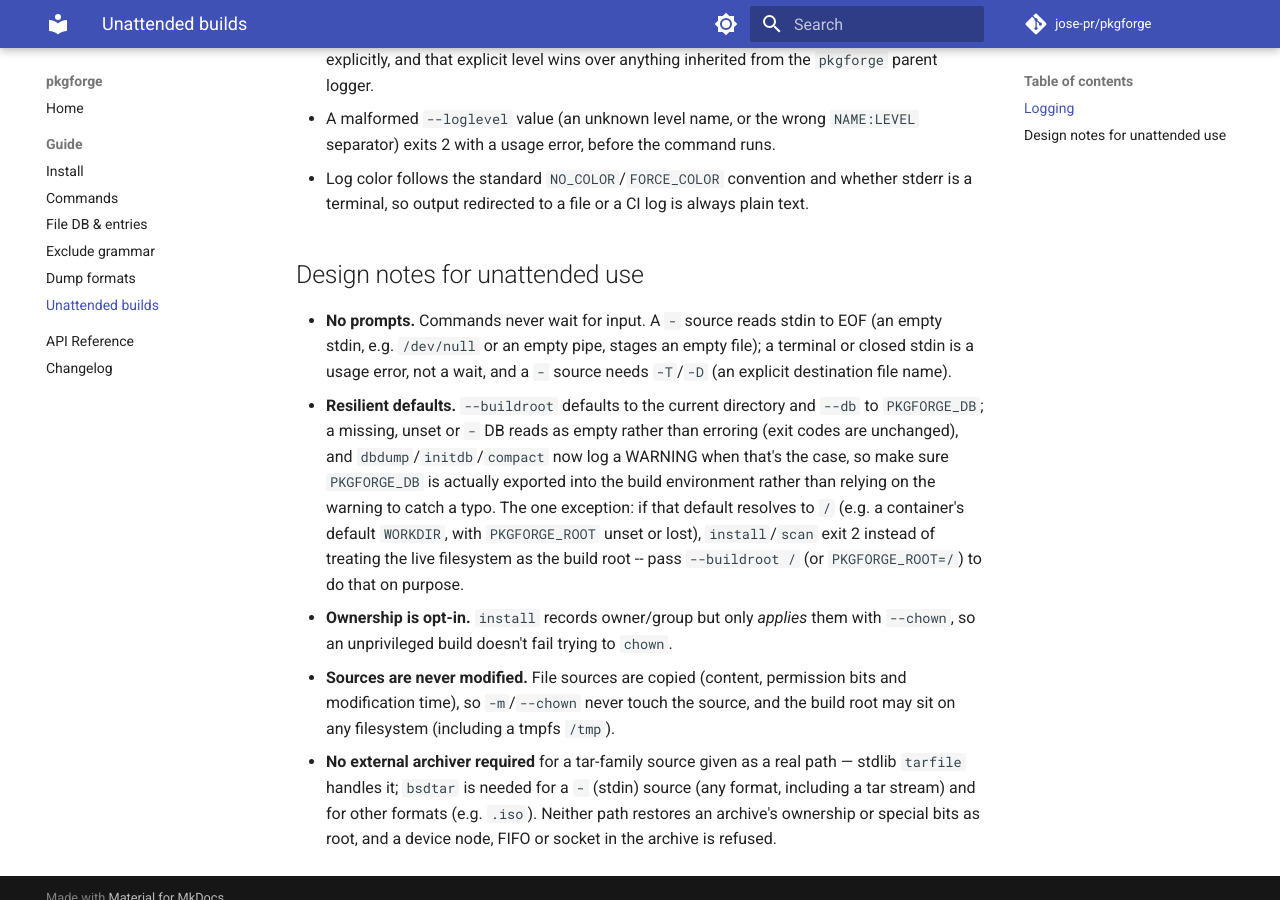
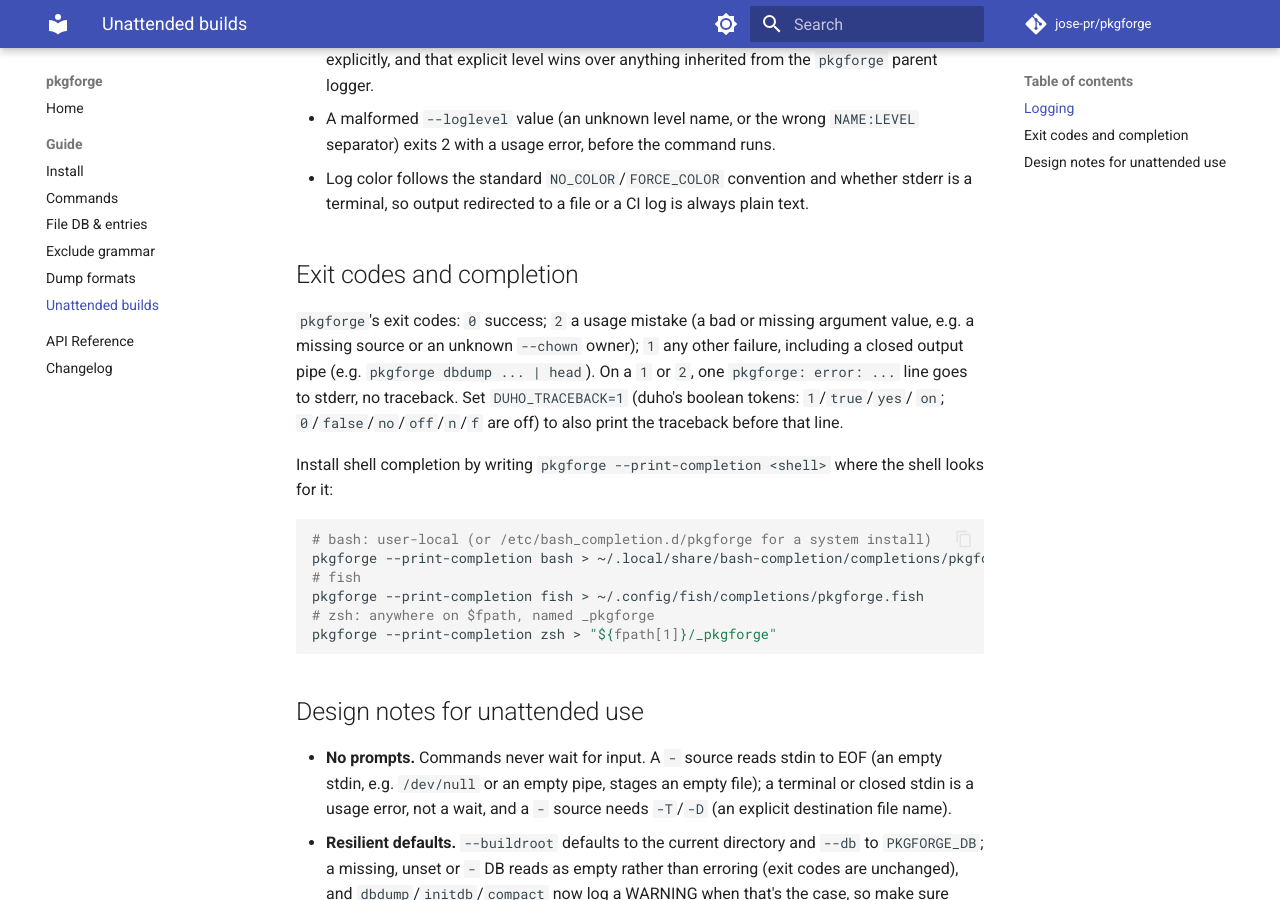
Before and after one commit to jose-pr/pkgforge, an MkDocs documentation site: the page built from docs/guide/unattended.md, in a window 1280 px wide and 900 px high, scrolled down 987 px. Built offline with MkDocs 1.6.1 and Material for MkDocs 9.7.7, drawn with Linux system fonts in a browser that asks for light colours; comment, search, counter and statistics services are not loaded.

Commit message:
docs: correct the landing and install pages; document exit codes and completion

````diff
--- a/docs/guide/unattended.md
+++ b/docs/guide/unattended.md
@@ -51,6 +51,28 @@ Every command logs under its own logger, `pkgforge.<command>` (`pkgforge.install
   whether stderr is a terminal, so output redirected to a file or a CI log is
   always plain text.
 
+## Exit codes and completion
+
+`pkgforge`'s exit codes: `0` success; `2` a usage mistake (a bad or missing
+argument value, e.g. a missing source or an unknown `--chown` owner); `1` any
+other failure, including a closed output pipe (e.g. `pkgforge dbdump ... |
+head`). On a `1` or `2`, one `pkgforge: error: ...` line goes to stderr, no
+traceback. Set `DUHO_TRACEBACK=1` (duho's boolean tokens: `1`/`true`/`yes`/
+`on`; `0`/`false`/`no`/`off`/`n`/`f` are off) to also print the traceback
+before that line.
+
+Install shell completion by writing `pkgforge --print-completion <shell>`
+where the shell looks for it:
+
+```sh
+# bash: user-local (or /etc/bash_completion.d/pkgforge for a system install)
+pkgforge --print-completion bash > ~/.local/share/bash-completion/completions/pkgforge
+# fish
+pkgforge --print-completion fish > ~/.config/fish/completions/pkgforge.fish
+# zsh: anywhere on $fpath, named _pkgforge
+pkgforge --print-completion zsh > "${fpath[1]}/_pkgforge"
+```
+
 ## Design notes for unattended use
 
 - **No prompts.** Commands never wait for input. A `-` source reads stdin to
````
Also changed, not shown: CHANGELOG.md (+2 -0 lines), docs/guide/commands.md (+2 -5 lines), docs/guide/install.md (+5 -3 lines), docs/index.md (+5 -3 lines).
